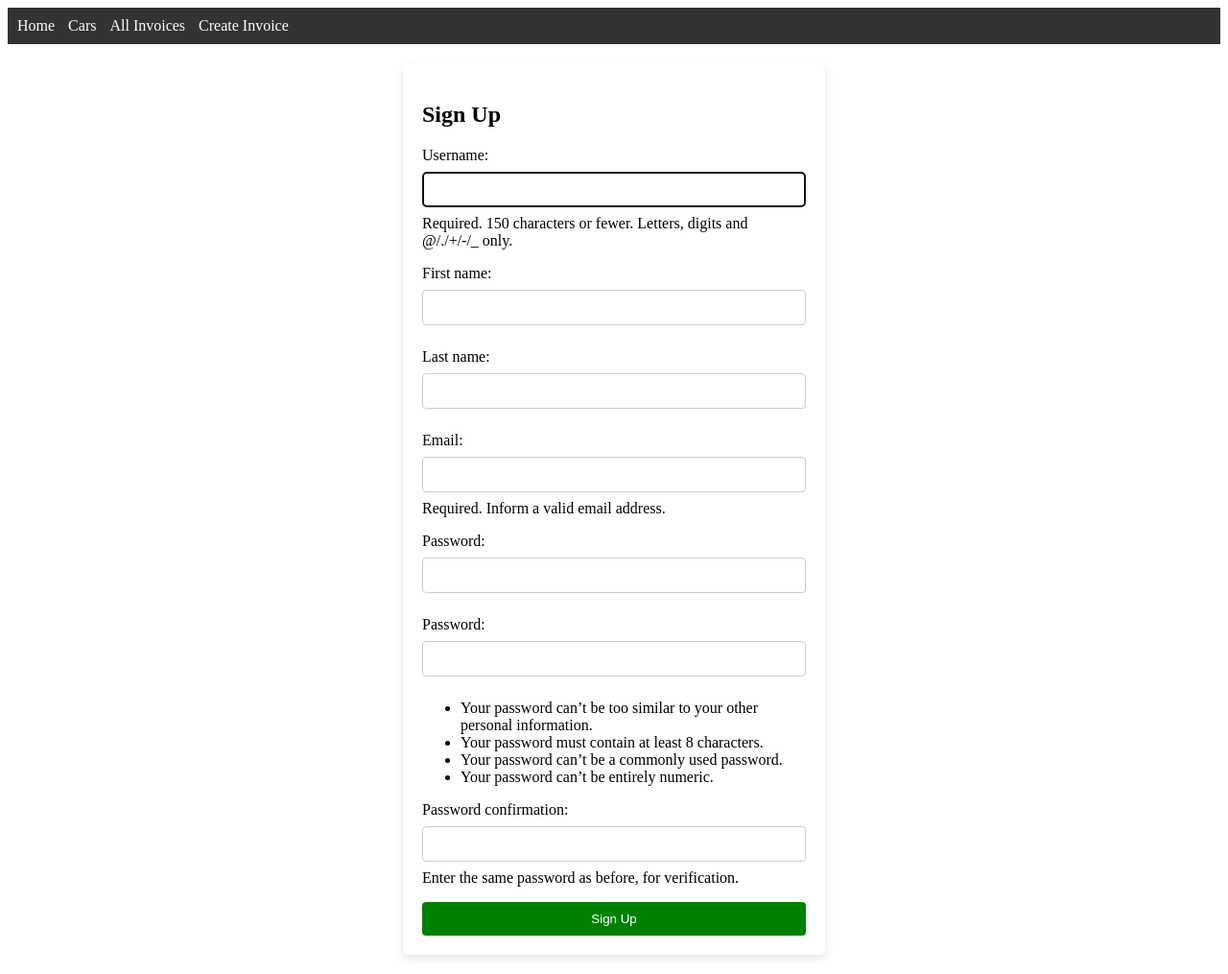
After one commit to irungudennisnganga/automotive-sales-business, a Django app: page /app/signup/ in a window 1280 px wide. The commit adds this page. Shown: the whole page at 96% size. Run offline with Django 5.2, Linux system fonts and the light colour scheme.

Commit message:
add login and signup

```diff
--- a/automotives_sales/app/forms.py
+++ b/automotives_sales/app/forms.py
@@ -1,6 +1,16 @@
 # forms.py
 from django import forms
 from .models import Car,Invoice
+# from django import forms
+from django.contrib.auth.forms import UserCreationForm
+from django.contrib.auth.models import User
+
+class SignUpForm(UserCreationForm):
+    email = forms.EmailField(max_length=254, help_text='Required. Inform a valid email address.')
+
+    class Meta:
+        model = User
+        fields = ('username', 'first_name', 'last_name', 'email', 'password')
 
 class CarUpdateForm(forms.ModelForm):
     class Meta:
--- /dev/null
+++ b/automotives_sales/app/static/style.css
@@ -0,0 +1,41 @@
+/* styles.css */
+
+/* Card Styles */
+.card {
+    background-color: #fff;
+    border-radius: 5px;
+    box-shadow: 0 4px 8px rgba(0, 0, 0, 0.1);
+    padding: 20px;
+    margin: 20px auto;
+    max-width: 400px;
+}
+
+/* Form Styles */
+.form input[type="text"],
+.form input[type="email"],
+.form input[type="password"] {
+    width: 100%;
+    padding: 10px;
+    margin: 8px 0;
+    display: inline-block;
+    border: 1px solid #ccc;
+    border-radius: 4px;
+    box-sizing: border-box;
+}
+
+.form button {
+    background-color: green;
+    color: white;
+    padding: 10px 20px;
+    border: none;
+    border-radius: 4px;
+    cursor: pointer;
+    width: 100%;
+}
+
+/* Media Queries for Responsive Design */
+@media screen and (max-width: 600px) {
+    .card {
+        margin: 10px;
+    }
+}
--- a/automotives_sales/app/templates/base.html
+++ b/automotives_sales/app/templates/base.html
@@ -30,13 +30,22 @@
     <!-- Navbar -->
     <nav>
         <ul>
+
             <li><a href="{% url 'home' %}">Home</a></li>
             <li><a href="{% url 'car_list' %}">Cars</a></li>
+            <li><a href="{% url 'all_invoices' %}">All Invoices</a></li>
+            <li><a href="{% url 'create_invoice' %}">Create Invoice</a></li>
 
-            <li><a href="{% url 'all_invoices' %}">all_invoices</a></li>
-            <li><a href="{% url 'create_invoice' %}">invoice_create</a></li>
-            {% comment %} <li><a href="{% url 'invoice_detail' %}">invoice_detail</a></li> {% endcomment %}
-            <!-- Add more navbar links as needed -->
+            {% comment %} {% if user.is_authenticated %}
+            <li><a href="{% url 'home' %}">Home</a></li>
+            <li><a href="{% url 'car_list' %}">Cars</a></li>
+            <li><a href="{% url 'all_invoices' %}">All Invoices</a></li>
+            <li><a href="{% url 'create_invoice' %}">Create Invoice</a></li>
+                <li><a href="{% url 'logout' %}">Logout</a></li>
+            {% else %}
+                <li><a href="{% url 'login' %}">Login</a></li>
+                <li><a href="{% url 'signup' %}">Signup</a></li>
+            {% endif %} {% endcomment %}
         </ul>
     </nav>
 
--- /dev/null
+++ b/automotives_sales/app/templates/signup.html
@@ -0,0 +1,25 @@
+<!-- signup.html -->
+{% extends 'base.html' %}
+{% load static %}
+
+{% block content %}
+<!DOCTYPE html>
+<html lang="en">
+<head>
+    <meta charset="UTF-8">
+    <meta name="viewport" content="width=device-width, initial-scale=1.0">
+    <title>Sign Up</title>
+    <link rel="stylesheet" type="text/css" href="{% static 'style.css' %}">
+</head>
+<body>
+    <div class="card">
+        <h2>Sign Up</h2>
+        <form method="post" class="form">
+            {% csrf_token %}
+            {{ form.as_p }}
+            <button type="submit">Sign Up</button>
+        </form>
+    </div>
+</body>
+</html>
+{% endblock %}
--- a/automotives_sales/app/urls.py
+++ b/automotives_sales/app/urls.py
@@ -1,8 +1,13 @@
 from django.urls import path
 from . import views
 
+from django.contrib.auth import views as auth_views
+
 urlpatterns = [
     path('', views.home, name='home'),
+    path('login/', views.login_view, name='login'),
+    path('signup/', views.signup_view, name='signup'),
+    path('logout/', views.custom_logout, name='logout'),
     path('cars/', views.car_list, name='car_list'),
     path('cars/<int:car_id>/', views.car_detail, name='car_detail'),
     path('car/<int:car_id>/delete/', views.delete_car, name='delete_car'),
--- a/automotives_sales/app/views.py
+++ b/automotives_sales/app/views.py
@@ -1,12 +1,44 @@
-from django.shortcuts import render, redirect
-from .models import Car,Invoice
+from django.shortcuts import render, redirect, get_object_or_404
+from django.contrib.auth.forms import UserCreationForm, AuthenticationForm
+from django.contrib.auth import login, authenticate, logout
+from .forms import CarUpdateForm, InvoiceForm, SignUpForm
+from .models import Car, Invoice
 from .serializer import InvoiceSerializer
+from django.urls import reverse
 from rest_framework.response import Response
 from rest_framework import status
-from django.urls import reverse
-from django.shortcuts import render, redirect, get_object_or_404
-from .forms import CarUpdateForm,InvoiceForm
 from rest_framework.decorators import api_view
+
+def login_view(request):
+    if request.method == 'POST':
+        form = AuthenticationForm(request, request.POST)
+        if form.is_valid():
+            user = form.get_user()
+            login(request, user)
+            return redirect('home')
+    else:
+        form = AuthenticationForm()
+    return render(request, 'login.html', {'form': form})
+
+def signup_view(request):
+    if request.method == 'POST':
+        form = SignUpForm(request.POST)
+        if form.is_valid():
+            user = form.save()
+            user.refresh_from_db()  # Refresh the form to get the latest user instance
+            user.first_name = form.cleaned_data.get('first_name')
+            user.last_name = form.cleaned_data.get('last_name')
+            user.email = form.cleaned_data.get('email')
+            user.save()
+            user = authenticate(username=form.cleaned_data['username'], password=form.cleaned_data['password1'])
+            login(request, user)
+            return redirect('home')
+    else:
+        form = SignUpForm()
+    return render(request, 'signup.html', {'form': form})
+def custom_logout(request):
+    logout(request)
+    return redirect('login')
 
 def home(request):
     return render(request, 'home.html')
```
Also changed, not shown: automotives_sales/app/templates/login.html (added, +25 -0 lines), automotives_sales/db.sqlite3.
